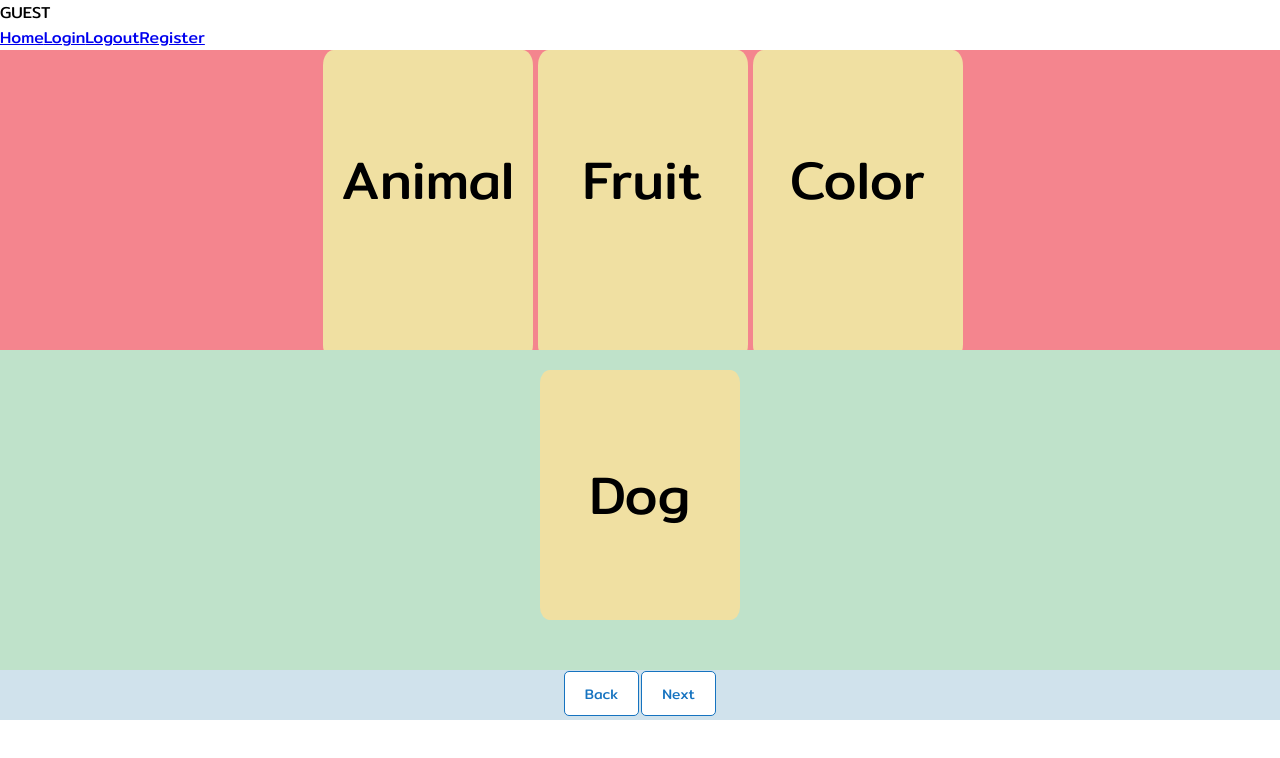
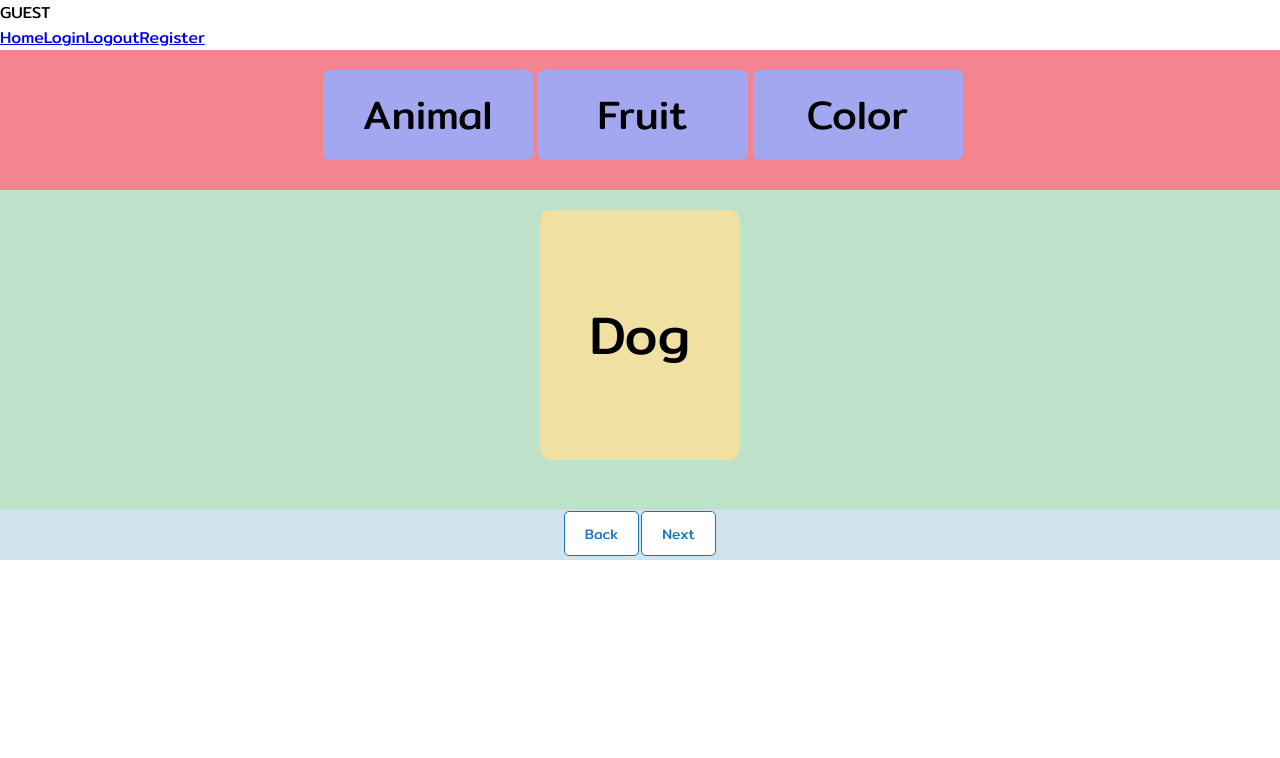
Before and after one commit to armykongtap/my-react-flashcard, a React (Create React App) app in the folder frontend/: page / in a window 1280 px wide. Shown: the top 758 px of the page. Built offline with nearby package versions, Linux system fonts and the light colour scheme.

Commit message:
create filter api

```diff
--- a/frontend/src/App.js
+++ b/frontend/src/App.js
@@ -42,7 +42,7 @@ class App extends React.Component {
               <Logout parentCallback={this.callbackFunction} />
             </Route>
             <Route path="/">
-              <Home />
+              <Home currentUserID={this.state.currentUserID} />
             </Route>
           </Switch>
         </div>
--- a/frontend/src/Flashcard.css
+++ b/frontend/src/Flashcard.css
@@ -7,9 +7,10 @@ body {
 .Category {
   background-color: #f4858e;
   width: 100%;
-  height: 300px;
+  height: 120px;
   text-align: center;
   overflow: hidden;
+  padding-top: 20px;
 }
 
 .Card-Deck {
@@ -23,8 +24,7 @@ body {
 
 /* ------------------------------------------------------- card --------------------------------------------------------------- */
 
-.Card,
-.Deck {
+.Card {
   background-color: #f0e0a2;
   width: 200px;
   height: 250px;
@@ -42,8 +42,21 @@ body {
 }
 
 .Deck {
+  background-color: #a2a7f0;
+  width: 200px;
+  height: 80px;
+  text-align: center;
+  font-size: 30pt;
+  line-height: 80px;
+  position: relative;
+  margin: 0 auto;
+  display: inline-block;
+  left: 0;
+  border-radius: 5%;
+  transition: left 0.5s, opacity 0.5s, transform 0.5s;
+  transform: rotateX(0deg);
+  user-select: none;
   border: #09d3ac;
-  height: 100%;
   margin-left: 5px;
   border: 5px solid transparent;
 }
--- a/frontend/src/Home.js
+++ b/frontend/src/Home.js
@@ -7,7 +7,8 @@ class Home extends React.Component {
   constructor(props) {
     super(props);
     this.state = {
-      deckID: "Animal"
+      deckID: "Animal",
+      currentUserID: this.props.currentUserID
     };
   }
 
@@ -22,7 +23,10 @@ class Home extends React.Component {
           deckID={this.state.deckID}
           parentCallback={this.callbackFunction}
         />
-        <CardDeck deckID={this.state.deckID} />
+        <CardDeck
+          deckID={this.state.deckID}
+          currentUserID={this.state.currentUserID}
+        />
       </div>
     );
   }
```
Also changed, not shown: 2 other files (tests, documents, lock files or other folders).
